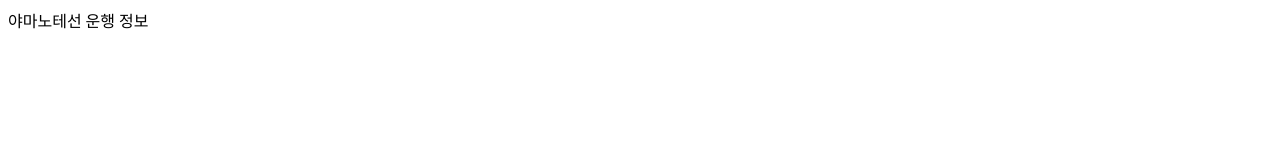
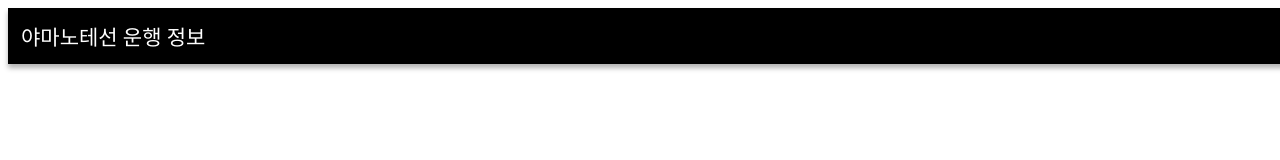
Before and after one commit to DarkTornado/JY-Line, a plain HTML site: page index.html in a window 1280 px wide. Drawn offline with Linux system fonts and the light colour scheme.

Commit message:
css added

```diff
--- a/index.html
+++ b/index.html
@@ -3,6 +3,17 @@
 <meta charset="utf-8">
 <meta name="viewport" content="user-scalable=no width=device-width" />
 </head>
+<style>
+div.title {
+    color: #FFFFFF;
+    font-size: 21;
+    background: #000000;
+    padding: 13px;
+    box-shadow: 0px 4px 5px 0px rgba(0, 0, 0, 0.3);
+    width: 100%;
+    position: fixed;
+}
+</style>
 <body>
 <div class=title>야마노테선 운행 정보</div>
 </body>
```
